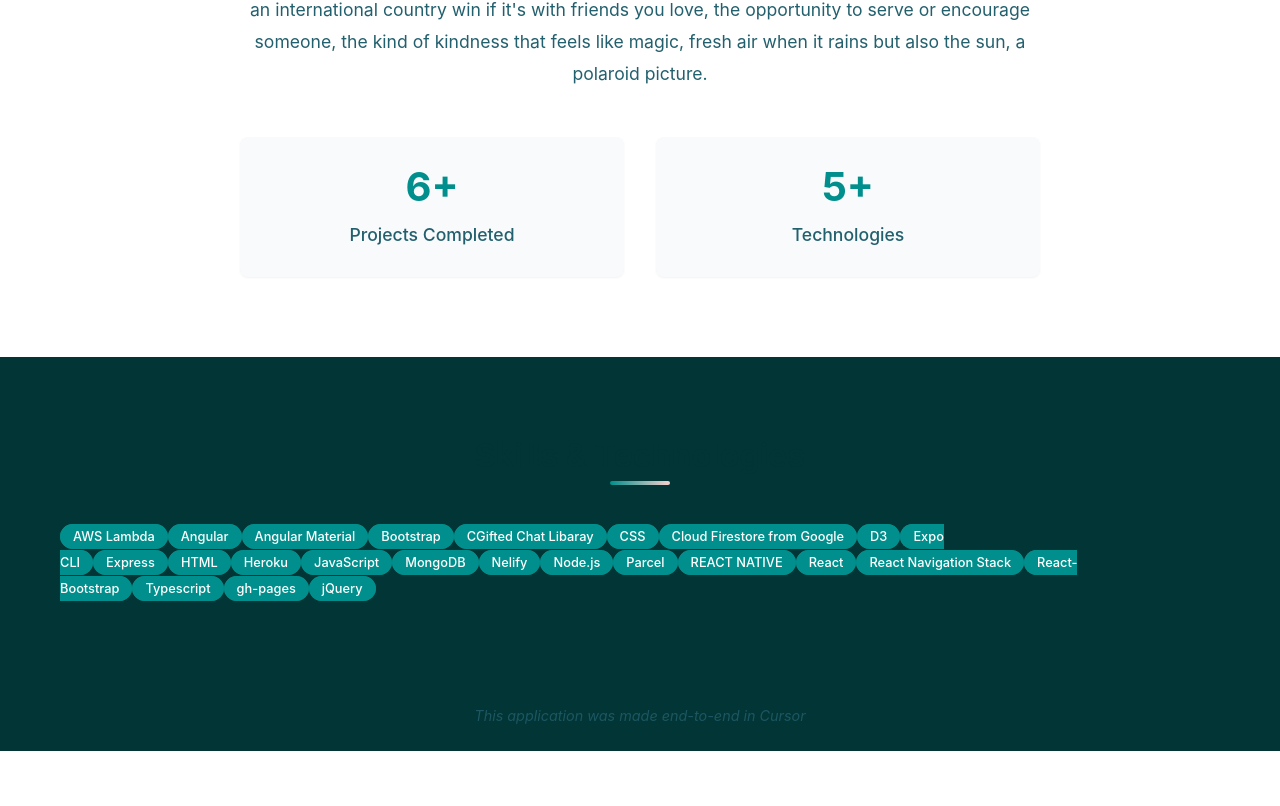
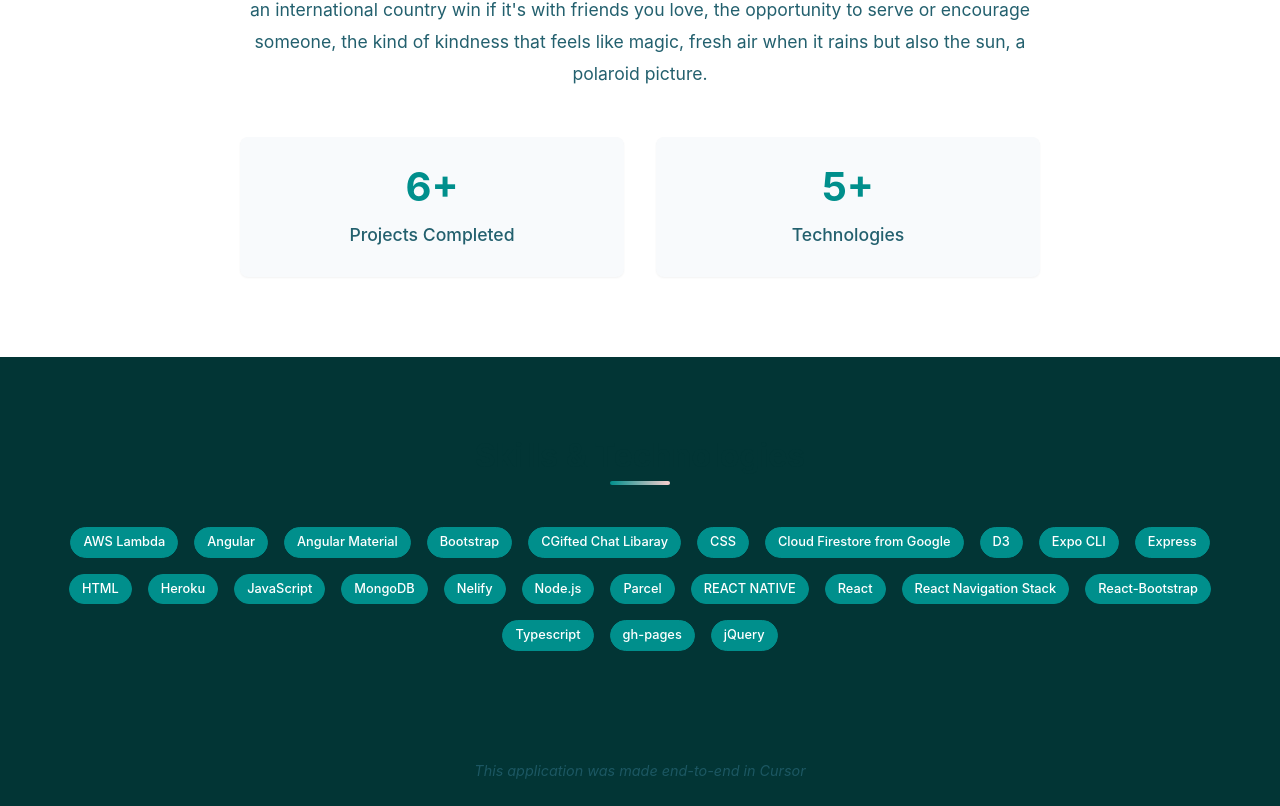
Before and after one commit to Bre-Wonder/my-portfolio, a React (Create React App) app: page / in a window 1280 px wide. Shown: the part 1110-1916 px from the top of the page. Before the commit the page ends 1861 px from the top, so only its background shows below. Built offline with nearby package versions, Linux system fonts and the light colour scheme.

Commit message:
styles for pill boxed added to the correct CSS file

```diff
--- a/src/components/Home.css
+++ b/src/components/Home.css
@@ -211,6 +211,33 @@
   background-color: var(--bg-dark);
 }
 
+.skills-pill-list {
+  display: flex;
+  flex-wrap: wrap;
+  gap: 0.5rem;
+  margin-top: 2rem;
+  justify-content: center;
+}
+
+.tech-tag {
+  background-color: var(--primary-color);
+  color: white;
+  padding: 0.25rem 0.75rem;
+  border-radius: 20px;
+  font-size: 0.8rem;
+  font-weight: 500;
+  border: 1px solid var(--primary-color);
+  display: inline-block;
+  margin: 0.25rem;
+  transition: background 0.2s, color 0.2s, border 0.2s;
+}
+
+.tech-tag:hover {
+  background-color: var(--primary-dark);
+  border-color: var(--primary-dark);
+  color: #fffbe6;
+}
+
 .skills-grid {
   display: grid;
   gap: 1.5rem;
```
